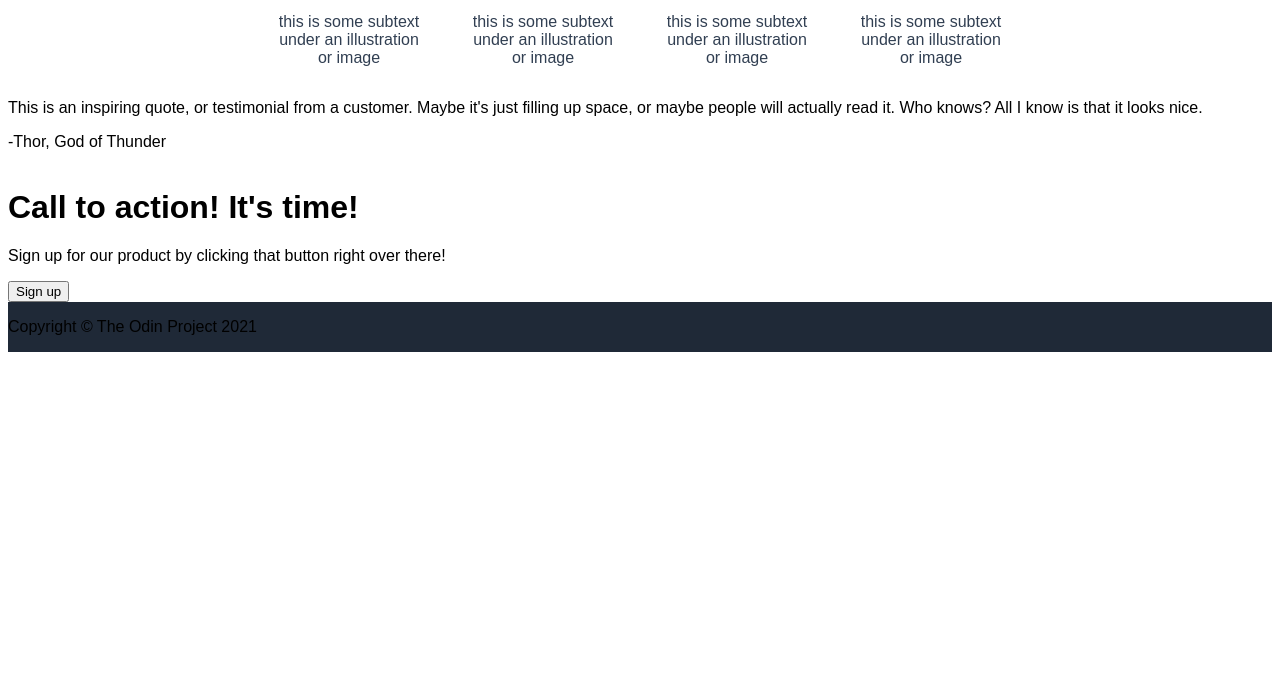
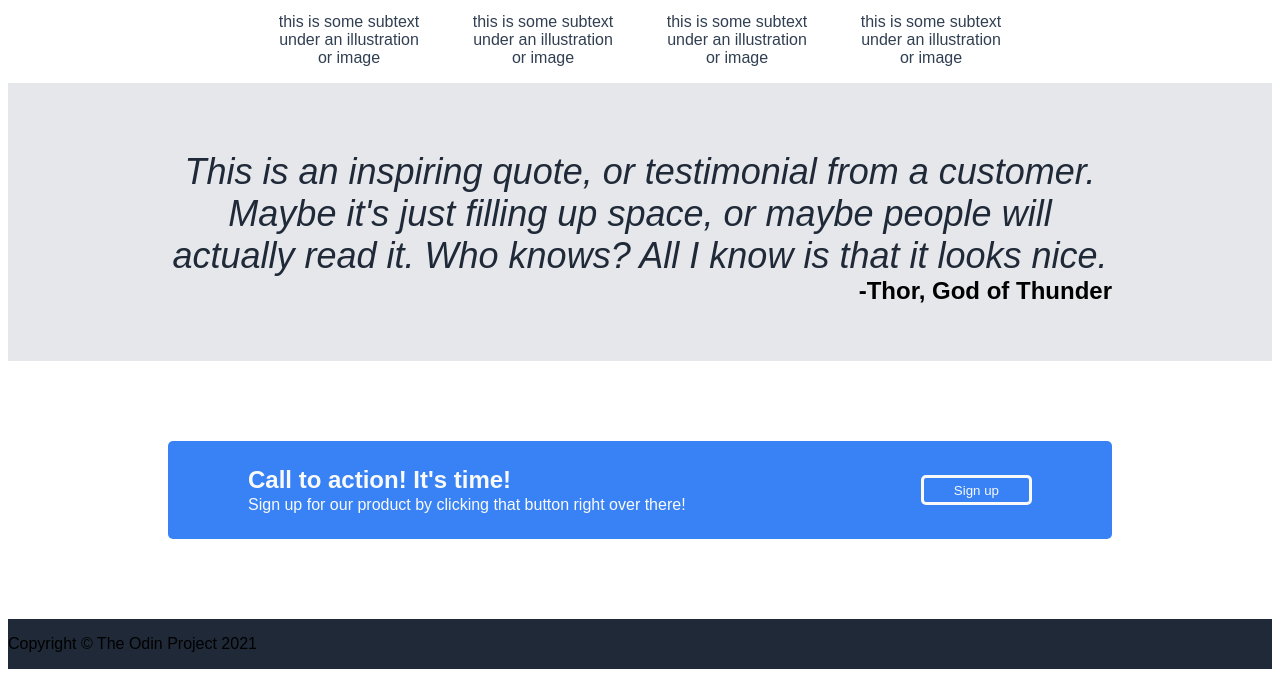
Before and after one commit to T-Holt/landing-page, a plain HTML site: page index.html in a window 1280 px wide. Shown: the part 716-1393 px from the top of the page. Before the commit the page ends 1076 px from the top, so only its background shows below. Drawn offline with Linux system fonts and the light colour scheme.

Commit message:
Style call to action section

```diff
--- a/index.html
+++ b/index.html
@@ -52,10 +52,14 @@
                 <p class="quote">This is an inspiring quote, or testimonial from a customer.  Maybe it's just filling up space, or maybe people will actually read it.  Who knows?  All I know is that it looks nice.</p>
                 <p class="customer">-Thor, God of Thunder</p>
             </div>
-            <div class="action">
-                <h1>Call to action! It's time!</h1>
-                <p>Sign up for our product by clicking that button right over there!</p>
-                <button>Sign up</button>
+            <div class="action-container">
+                <div class="action">
+                    <div class="action-text">
+                        <h2>Call to action! It's time!</h2>
+                        <p>Sign up for our product by clicking that button right over there!</p>
+                    </div>
+                    <button class="low-button">Sign up</button>
+                </div>
             </div>
             <div class="footer">
                 <p>Copyright © The Odin Project 2021</p>
--- a/style.css
+++ b/style.css
@@ -99,3 +99,56 @@ a {
     border-style: solid;
     border-width: 2px;
 }
+
+.testimonial {
+    background-color: #E5E7EB;
+    display: flex;
+    flex-direction: column;
+    padding: 2em 10em;
+}
+
+.quote {
+    color: #1F2937;
+    font-size: 36px;
+    font-weight: light;
+    font-style: italic;
+    text-align: center;
+    margin-bottom: 0px;
+}
+
+.customer {
+    font-weight: bold;
+    font-size: 24px;
+    text-align: right;
+    margin-top: 0px;
+}
+
+.action-container {
+    padding: 5em 10em;
+}
+
+.action {
+    display: flex;
+    justify-content: space-between;
+    align-items: center;
+    border: none;
+    border-radius: 5px;
+    background-color: #3882F6;
+    color: #F9FAF8;
+    padding: 1em 5em;
+    line-height: 5px;
+}
+
+.low-button {
+    height: 30px;
+    background-color: #3882F6;
+    border: solid;
+    border-color: #F9FAF8;
+    color: #F9FAF8;
+    border-radius: 5px;
+    text-align: center;
+    text-decoration: none;
+    align-items: center;
+    padding: 5px 30px;
+
+}
```
